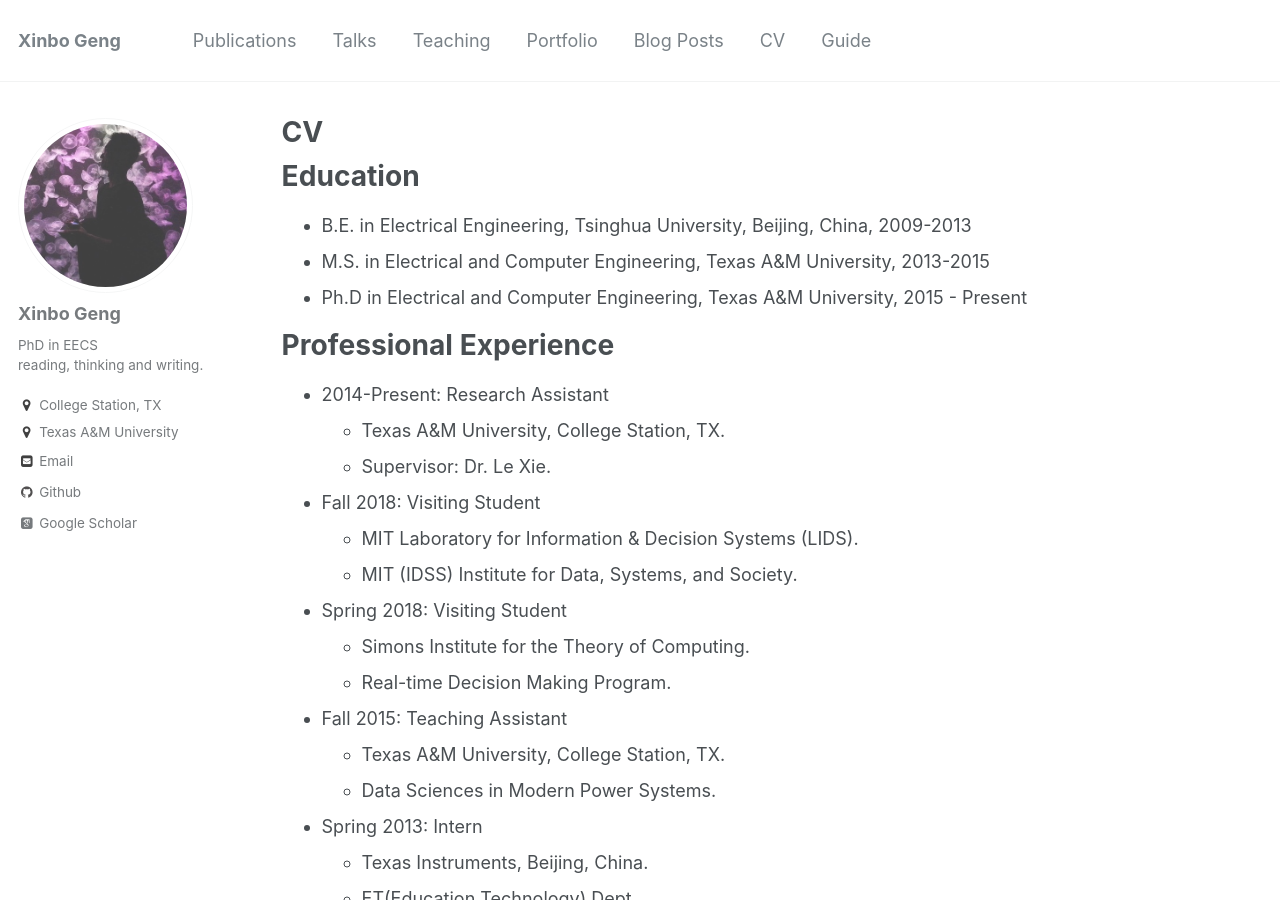
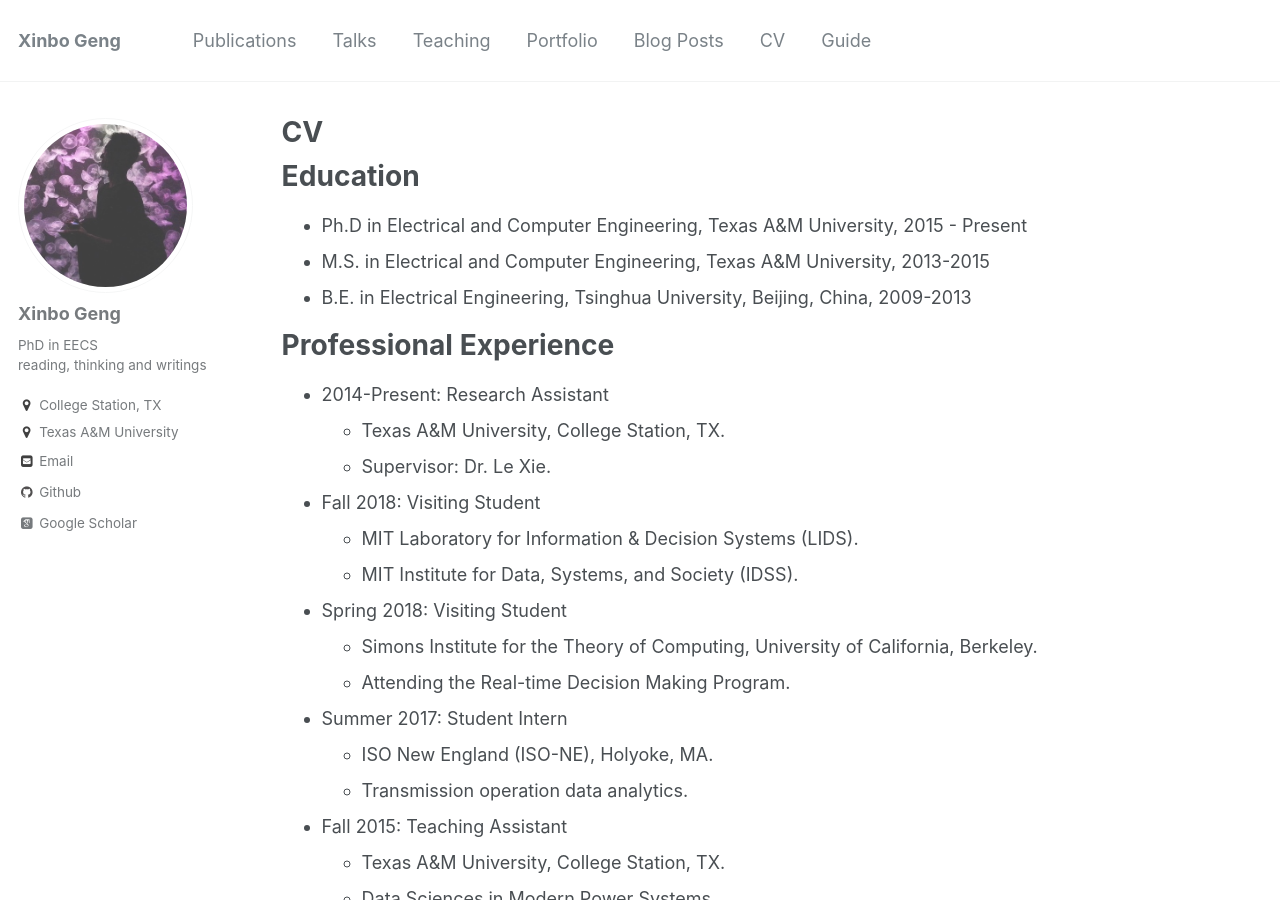
Before and after one commit to xb00dx/xb00dx.github.io, a Jekyll site: the page built from _pages/cv.md, in a window 1280 px wide and 900 px high. Built offline with Jekyll 4.4.1, drawn with Linux system fonts in a browser that asks for light colours; some web fonts are replaced.

Commit message:
update CV

```diff
--- a/_config.yml
+++ b/_config.yml
@@ -81,7 +81,7 @@ analytics:
 author:
   name             : "Xinbo Geng"
   avatar           : "profile.png"
-  bio              : "PhD in EECS<br>reading, thinking and writing."
+  bio              : "PhD in EECS<br>reading, thinking and writings"
   location         : "College Station, TX"
   employer         : "Texas A&M University"
   googlescholar    : "https://scholar.google.com/citations?user=9GQBojYAAAAJ&hl=en&oi=ao"
--- a/_pages/cv.md
+++ b/_pages/cv.md
@@ -11,9 +11,9 @@ redirect_from:
 
 Education
 ======
+* Ph.D in Electrical and Computer Engineering, Texas A&M University, 2015 - Present
+* M.S. in Electrical and Computer Engineering, Texas A&M University, 2013-2015
 * B.E. in Electrical Engineering, Tsinghua University, Beijing, China, 2009-2013
-* M.S. in Electrical and Computer Engineering, Texas A&M University, 2013-2015
-* Ph.D in Electrical and Computer Engineering, Texas A&M University, 2015 - Present
 
 Professional Experience
 ======
@@ -23,11 +23,15 @@ Professional Experience
 
 * Fall 2018: Visiting Student
   * MIT Laboratory for Information & Decision Systems (LIDS).
-  * MIT (IDSS) Institute for Data, Systems, and Society.
+  * MIT Institute for Data, Systems, and Society (IDSS).
 
 * Spring 2018: Visiting Student
-  * Simons Institute for the Theory of Computing.
-  * Real-time Decision Making Program.
+  * Simons Institute for the Theory of Computing, University of California, Berkeley.
+  * Attending the Real-time Decision Making Program.
+
+* Summer 2017: Student Intern
+  * ISO New England (ISO-NE), Holyoke, MA.
+  * Transmission operation data analytics.
 
 * Fall 2015: Teaching Assistant
   * Texas A&M University, College Station, TX.
```
